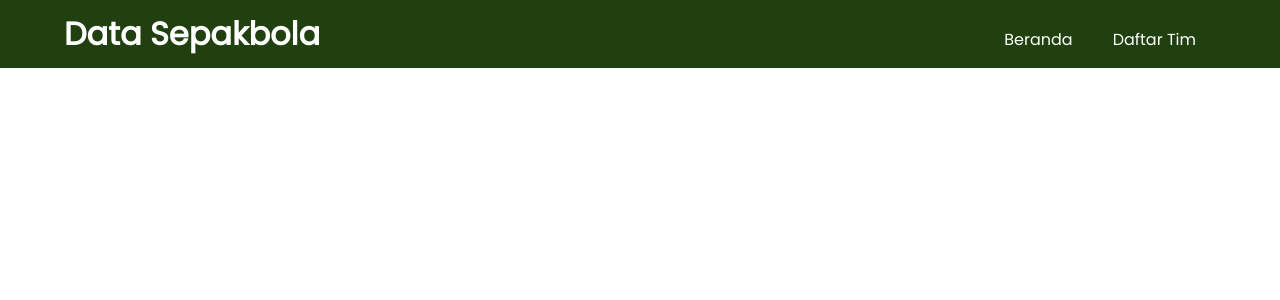
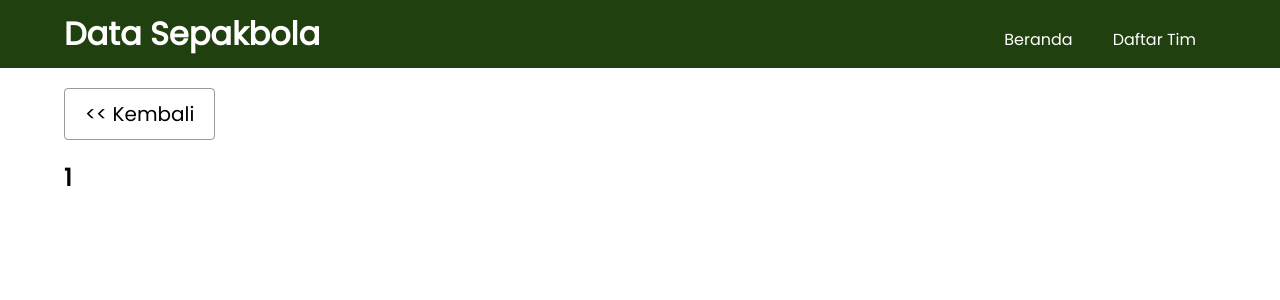
Before and after one commit to wawan-setiawan19/football-react-app, a React (Create React App) app: page /1 in a window 1280 px wide. Shown: the top 300 px of the page. Built offline with nearby package versions, Linux system fonts and the light colour scheme.

Commit message:
coba agar bisa redirect data

```diff
--- /dev/null
+++ b/src/components/DetailClub.jsx
@@ -0,0 +1,15 @@
+import { useParams } from "react-router";
+import { Link } from "react-router-dom";
+import '../styles/detail.css'
+
+const DetailClub = () => {
+  let { nama_tim } = useParams();
+  return (
+    <div className="container">
+      <Link to="/daftar-tim" className="back-button"> { "<< " }Kembali </Link>
+      <h2>{ nama_tim }</h2>
+    </div>
+  )
+}
+
+export default DetailClub;
--- a/src/components/List.jsx
+++ b/src/components/List.jsx
@@ -3,6 +3,7 @@ import Card from "./Card";
 import Footer from "./Footer";
 import '../styles/list.css'
 import CardSkeleton from "../skeletons/CardSkeleton";
+import { Link } from "react-router-dom";
 
 const List = () => {
   const [tim, setTim] = useState(null);
@@ -16,20 +17,20 @@ const List = () => {
     getData();
   }, []);
 
-  console.log(tim);
   return (
     <>
       <div className="container">
         <h1>Daftar Tim</h1>
         <div className='list'>
           {tim === null ?
-            [1,2,3,4,5].map(n=>(<CardSkeleton />)) :
+            [1, 2, 3, 4, 5].map(n => (<CardSkeleton key={ n }/>)) :
             tim.map(element => (
-              <Card
-                key={element.idTeam}
-                nama_tim={element.strTeam}
-                logo = {element.strTeamBadge}
-              />
+              <Link to={element.strTeam} className="card-link" key={element.idTeam}>
+                <Card
+                  nama_tim={element.strTeam}
+                  logo = {element.strTeamBadge}
+                  />
+              </Link>
             ))}
         </div>
       </div>
--- a/src/components/Main.jsx
+++ b/src/components/Main.jsx
@@ -2,13 +2,15 @@ import { Route, Switch } from "react-router-dom"
 import Home from "./Home"
 import List from "./List"
 import '../styles/main.css'
+import DetailClub from "./DetailClub"
 
 const Main = () => {
   return (
     <main>
       <Switch>
         <Route exact path="/" children={<Home/>} />
-        <Route exact path="/daftar-tim" children={<List/>} />
+        <Route exact path="/daftar-tim" children={<List />} />
+        <Route path="/:nama_tim" children={<DetailClub/>} />
       </Switch>
     </main>
   )
--- a/src/styles/card.css
+++ b/src/styles/card.css
@@ -1,5 +1,5 @@
 .card {
-  width: calc(20% - 35px);
+  min-width: calc(20% - 35px);
   min-height: 200px;
   box-shadow: 0 0 20px rgba(0, 0, 0, 0.2);
   margin: 10px 5px;
@@ -19,3 +19,9 @@
   font-weight: bold;
   text-align: center;
 }
+
+a {
+  flex-basis: 20%;
+  text-decoration: none;
+  color: black;
+}
--- /dev/null
+++ b/src/styles/detail.css
@@ -0,0 +1,8 @@
+.back-button{
+  font-size: 20px;
+  margin: 20px 0;
+  padding: 10px 20px;
+  display: inline-block;
+  border: 1px solid rgba(0, 0, 0, 0.397);
+  border-radius: 4px;
+}
```
